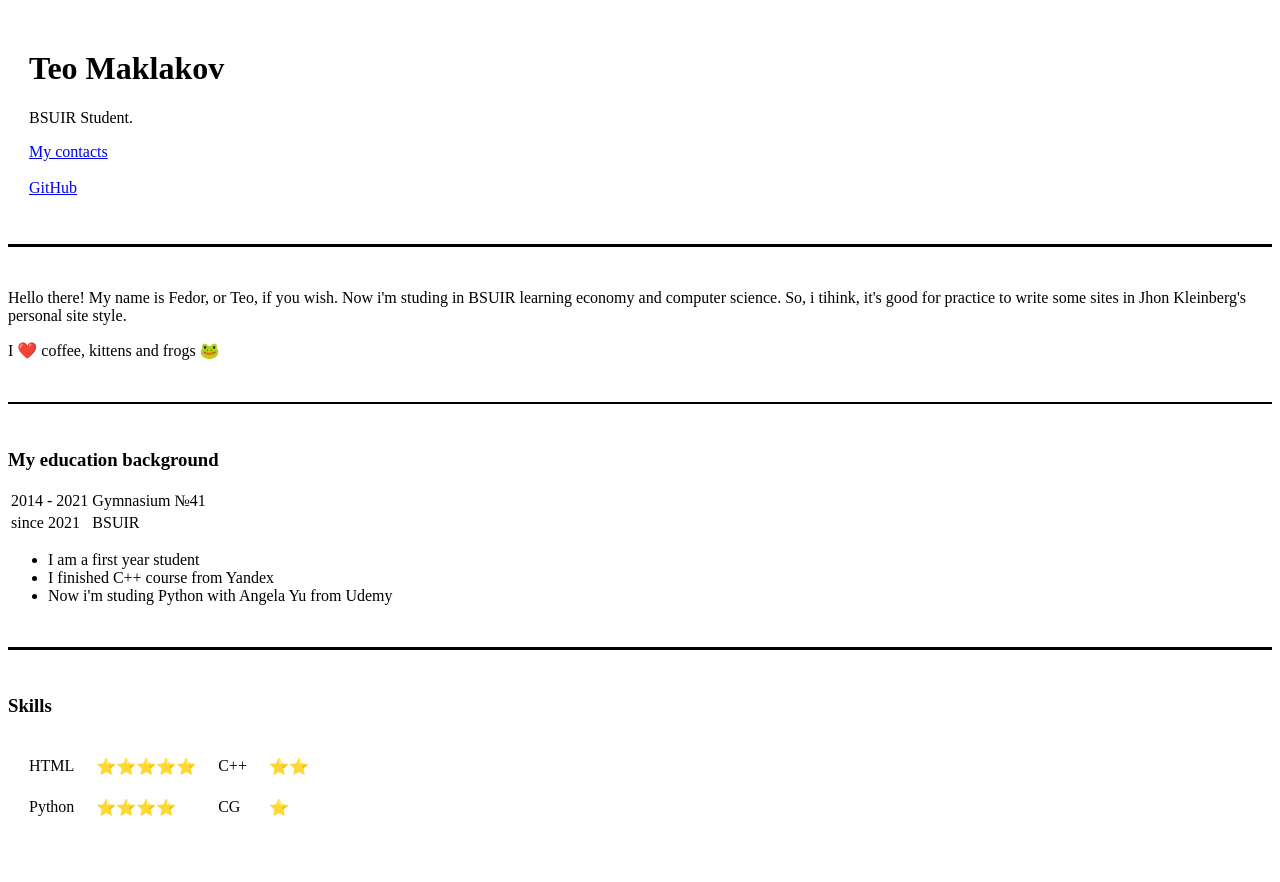
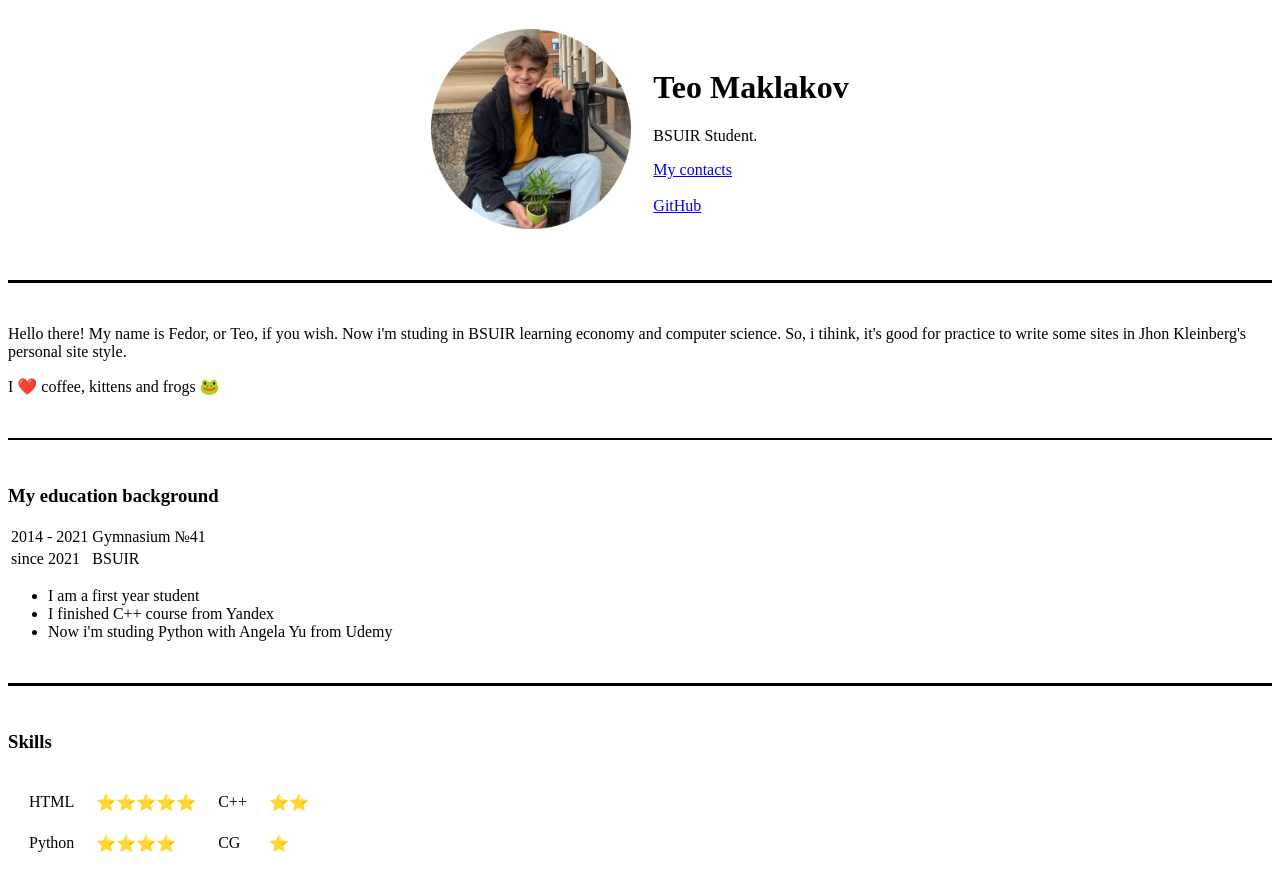
Before and after one commit to ImmortalDante/cv, a plain HTML site: page index.html in a window 1280 px wide. Before the commit the page ends 846 px from the top, so only its background shows below. Drawn offline with Linux system fonts and the light colour scheme.

Commit message:
Update index.html

```diff
--- a/index.html
+++ b/index.html
@@ -5,14 +5,19 @@
     <title>Teo's Personal Site</title>
   </head>
   <body>
+    <center>
     <table cellspacing="20">
       <tr>
+        <td><img src="photo_2022-05-04_17-32-39-modified.png"
+        alt="Teo's profile picture"
+        width = "200" length = "200"></td>
         <td><h1>Teo Maklakov</h1>
         <p>BSUIR Student.</p>
         <a href="contacts.html">My contacts</a><br><br>
         <a href="https://github.com/ImmortalDante">GitHub</a>
       </tr>
     </table>
+      </center>
       <br>
       <hr size="3" noshade color="black">
       <br>
```
